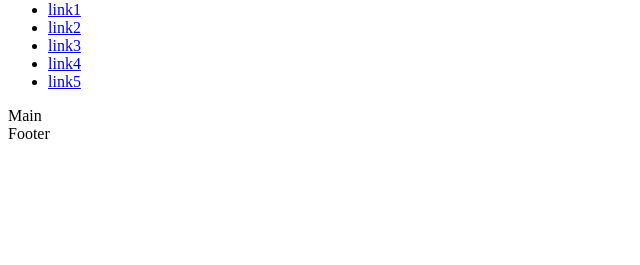
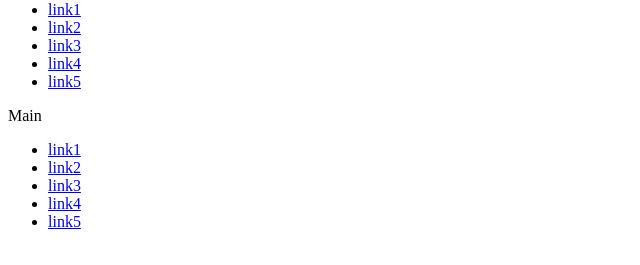
Before and after one commit to MIRZOULUGBEK9008/team, a plain HTML site: page index.html in a window 1280 px wide. Shown: the part 79-344 px from the top of the page, without its empty margins (0-640 px from the left). Drawn offline with Linux system fonts and the light colour scheme.

Commit message:
Change footer

```diff
--- a/index.html
+++ b/index.html
@@ -19,6 +19,14 @@
       </nav>
     </header>
     <main>Main</main>
-    <footer>Footer</footer>
+    <footer>
+      <ul>
+        <li><a href="#">link1</a></li>
+        <li><a href="#">link2</a></li>
+        <li><a href="#">link3</a></li>
+        <li><a href="#">link4</a></li>
+        <li><a href="#">link5</a></li>
+      </ul>
+    </footer>
   </body>
 </html>
```
